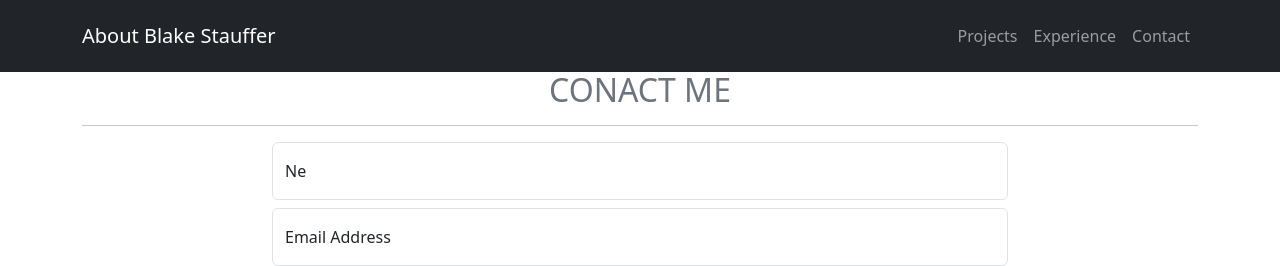
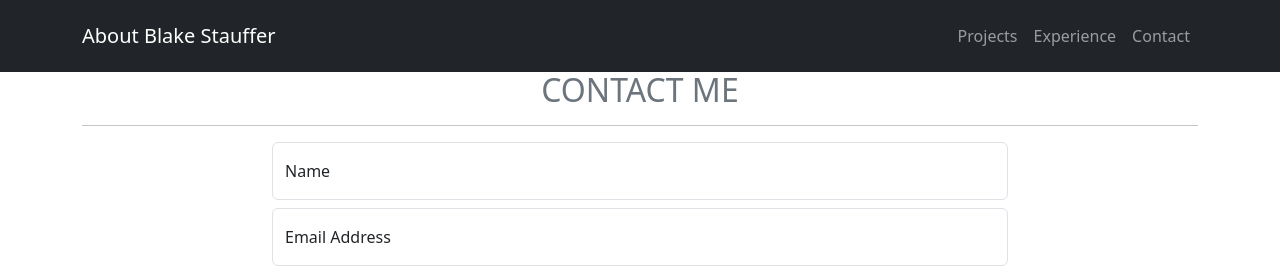
Before and after one commit to bestauffer/my-newer-next, a Next.js app: page /contact in a window 1280 px wide. Shown: the top 266 px of the page. Built offline with nearby package versions, Linux system fonts and the light colour scheme.

Commit message:
Update page.js

```diff
--- a/src/app/contact/page.js
+++ b/src/app/contact/page.js
@@ -44,13 +44,13 @@ const Page = () => {
 <div id="page-top" data-bs-spy="scroll" data-bs-target="#mainNav" data-bs-offset="72">
 <section id="contact">
         <div class="container">
-            <h2 class="text-uppercase text-center text-secondary mb-0">Conact Me</h2>
+            <h2 class="text-uppercase text-center text-secondary mb-0">Contact Me</h2>
             <hr/>
             <div class="row">
                 <div class="col-lg-8 mx-auto">
                     <form ref={form} id="contactForm" name="sentMessage" onSubmit={onSubmit}>
                         <div class="control-group">
-                            <div class="mb-0 form-floating controls pb-2"><input class="form-control" type="text" id="name" required="" name="name" placeholder="Ne"/><label htmlFor="name" class="form-label">Ne</label><small class="form-text text-danger help-block"></small></div>
+                            <div class="mb-0 form-floating controls pb-2"><input class="form-control" type="text" id="name" required="" name="name" placeholder="Name"/><label htmlFor="name" class="form-label">Name</label><small class="form-text text-danger help-block"></small></div>
                         </div>
                         <div class="control-group">
                             <div class="mb-0 form-floating controls pb-2"><input class="form-control" type="email" id="email" required="" name="email" placeholder="Email Address"/><label htmlFor="email" class="form-label">Email Address</label><small class="form-text text-danger help-block"></small></div>
```
